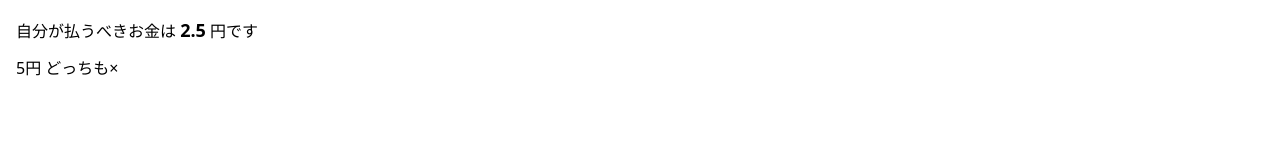
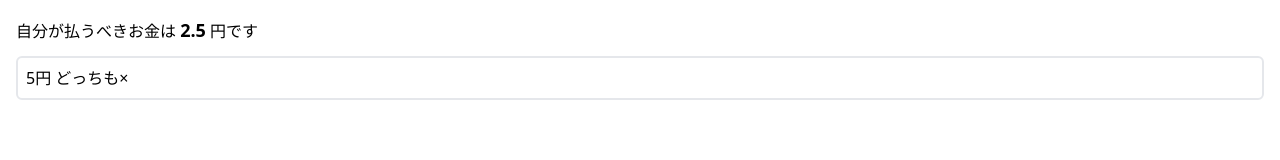
Before and after one commit to thistle519/dividing-paymant, a React (Create React App) app: page / in a window 1280 px wide. Both pictures are taken after typing "5" into the empty fields and a click on the button "追加". Shown: the top 160 px of the page. Built offline with nearby package versions, Linux system fonts and the light colour scheme.

Commit message:
Update レコードのデザインを修正

```diff
--- a/src/RecordsList.tsx
+++ b/src/RecordsList.tsx
@@ -7,17 +7,23 @@ type RecordsListProps = {
 };
 
 const convertPayerToJa = (payer: Payer): String => {
-    if (payer === "me") return "私";
-    if (payer === "both") return "どっちも";
-    if (payer === "else") return "あいて";
-    throw new Error();
-  };
+  if (payer === "me") return "私";
+  if (payer === "both") return "どっちも";
+  if (payer === "else") return "あいて";
+  throw new Error();
+};
 
-const RecordsList: FC<RecordsListProps> = ({setPaymentRecords, paymentRecords}) => {
+const RecordsList: FC<RecordsListProps> = ({
+  setPaymentRecords,
+  paymentRecords,
+}) => {
   return (
     <ul>
       {paymentRecords.map((pr, prindex) => (
-        <li key={`${pr.price}+${prindex}`}>
+        <li
+          key={`${pr.price}+${prindex}`}
+          className="my-2 border-2 p-2 rounded-md"
+        >
           {pr.price}円 {convertPayerToJa(pr.payer)}
           <button
             type="button"
```
